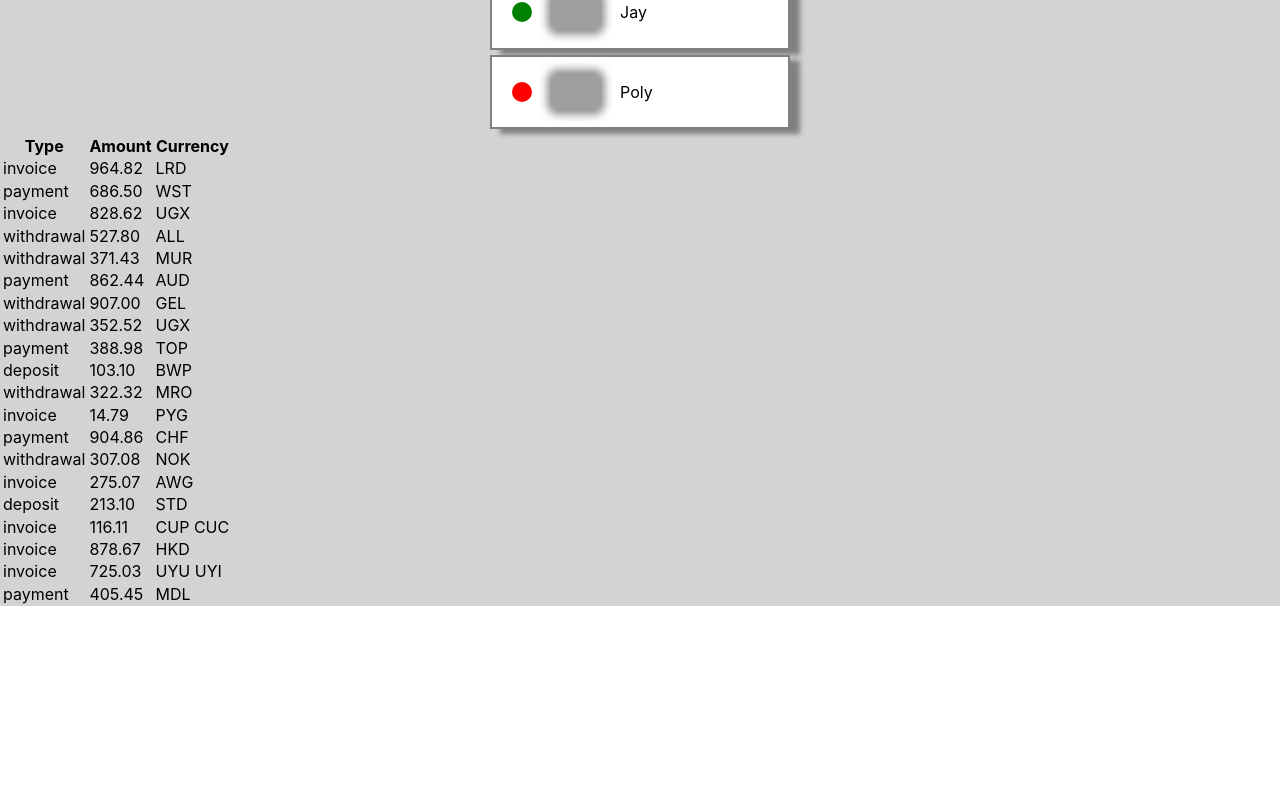
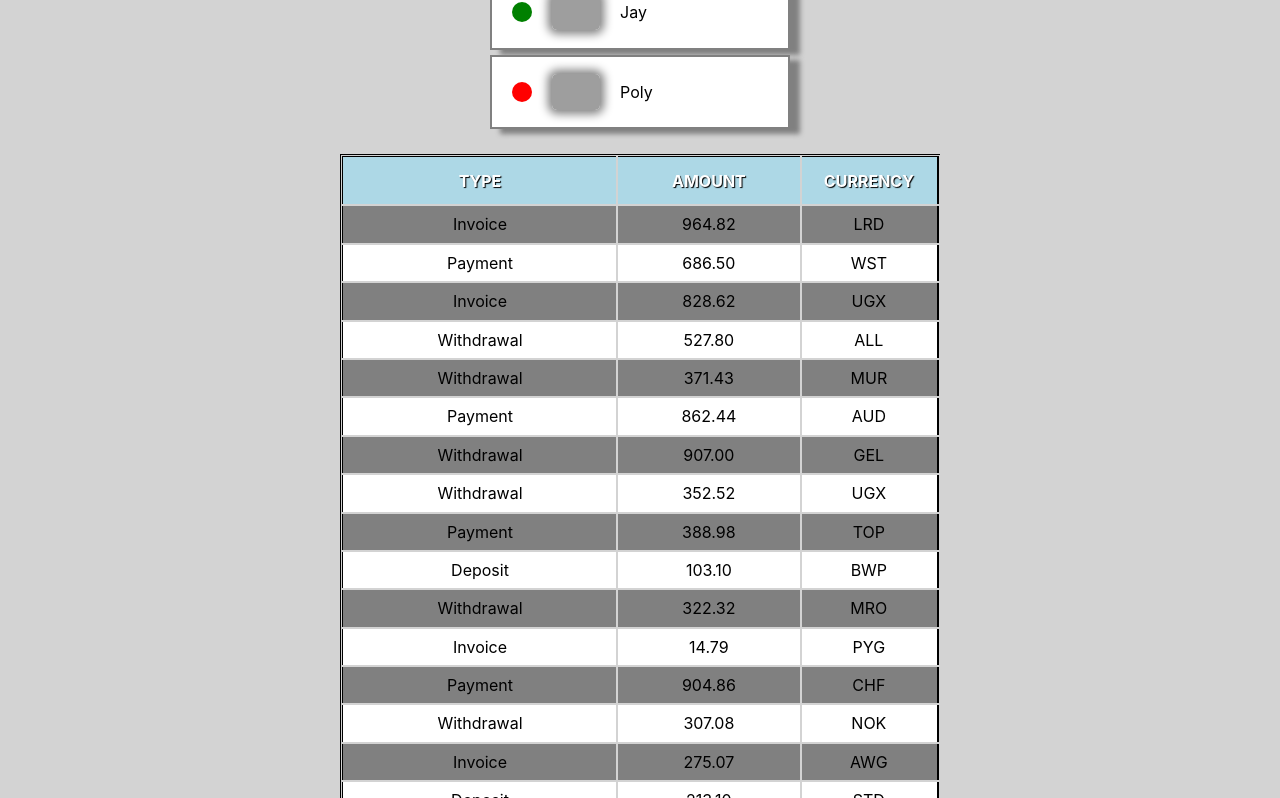
Before and after one commit to Serjio2/goit-react-hw-01-components, a React (Create React App) app: page / in a window 1280 px wide. Shown: the part 902-1700 px from the top of the page. Before the commit the page ends 1508 px from the top, so only its background shows below. Built offline with nearby package versions, Linux system fonts and the light colour scheme; grey boxes are pictures that could not be loaded.

Commit message:
end task 4

```diff
--- a/src/components/Transactions/Transactions.jsx
+++ b/src/components/Transactions/Transactions.jsx
@@ -1,7 +1,9 @@
+import { Table, TableBody } from "./Transactions.styled";
+
 export const TransactionHistory = ({ items }) => {
   return (
     <>
-      <table>
+      <Table>
         <thead>
           <tr>
             <th>Type</th>
@@ -10,7 +12,7 @@ export const TransactionHistory = ({ items }) => {
           </tr>
         </thead>
 
-        <tbody>
+        <TableBody>
           {items.map(item => (
             <tr key={item.id}>
               <td>{item.type}</td>
@@ -18,8 +20,8 @@ export const TransactionHistory = ({ items }) => {
               <td>{item.currency}</td>
             </tr>
           ))}
-        </tbody>
-      </table>
+        </TableBody>
+      </Table>
     </>
   );
 };
--- a/src/components/Transactions/Transactions.styled.js
+++ b/src/components/Transactions/Transactions.styled.js
@@ -0,0 +1,55 @@
+import styled from 'styled-components';
+
+export const Table = styled.table`
+  table-layout: fixed;
+  width: 600px;
+  border-collapse: collapse;
+  border: 3px solid black;
+  text-align: center;
+  color: black;
+  margin: 20px auto;
+
+  thead, tfoot {
+  color: white;
+  text-shadow: 1px 1px 1px black;
+}
+
+  thead th:nth-child(1) {
+  width: 30%;
+}
+
+thead th:nth-child(2) {
+  width: 20%;
+}
+
+thead th:nth-child(3) {
+  width: 15%;
+}
+
+thead th:nth-child(4) {
+  width: 35%;
+}
+
+th {
+    padding: 15px;
+    background-color: lightblue;
+    text-transform: uppercase;
+    outline: 1px solid lightgray;
+}
+
+td {
+    padding: 10px;
+  text-transform: capitalize;
+  outline: 1px solid lightgray;
+}
+`;
+
+export const TableBody = styled.tbody`
+    tr:nth-child(odd) {
+  background-color: gray;
+}
+
+tr:nth-child(even) {
+  background-color: white;
+}
+`;
```
